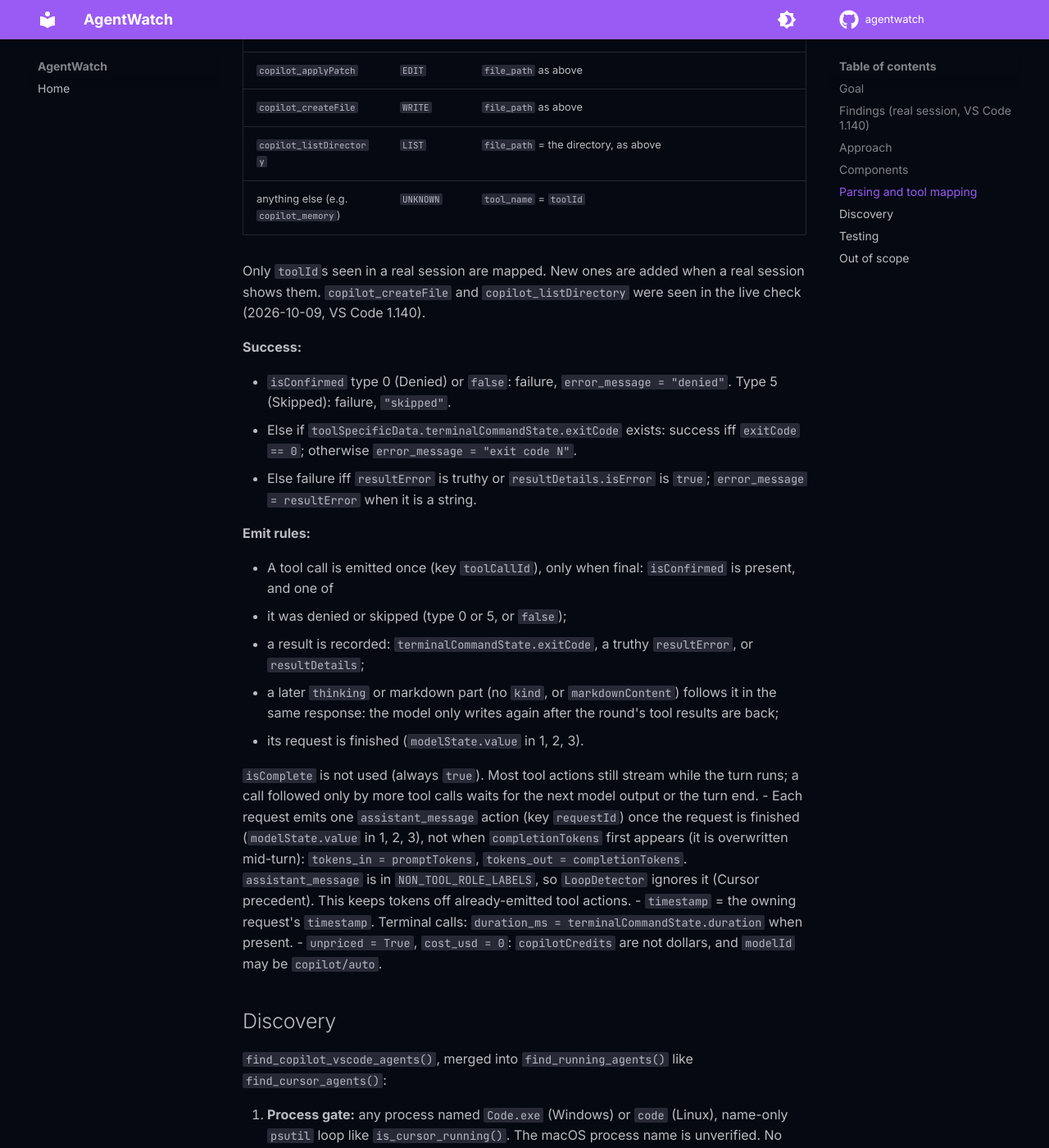
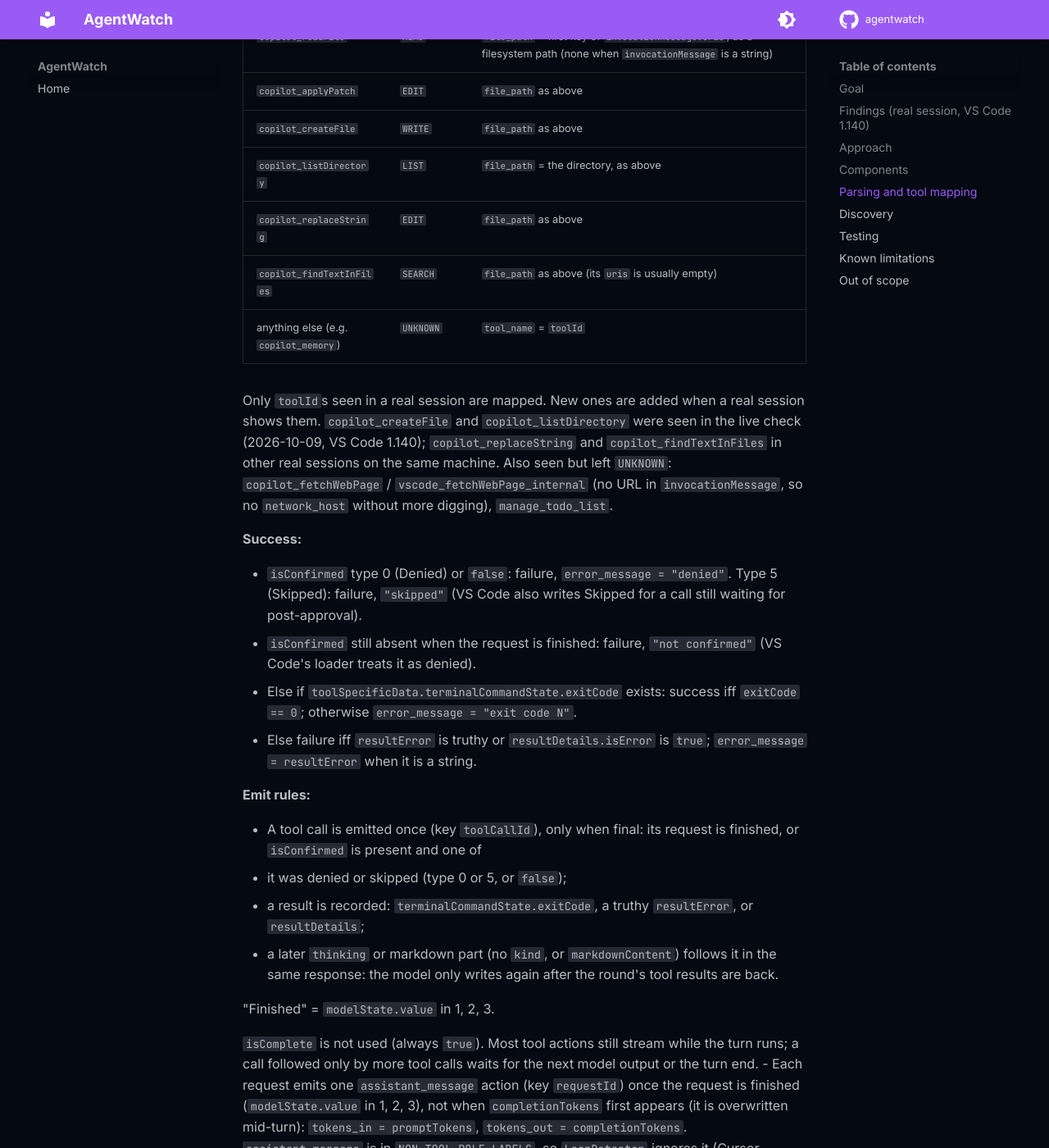
Before and after one commit to LoomLabs-Venture-Studio/agentwatch, an MkDocs documentation site: the page built from docs/superpowers/specs/2026-10-09-copilot-vscode-design.md, in a window 1280 px wide and 1400 px high, scrolled down 2837 px. Shown: the whole window at 82% size. Built offline with MkDocs 1.6.1 and Material for MkDocs 9.7.7, drawn with Linux system fonts in a browser that asks for light colours; comment, search, counter and statistics services are not loaded; some of the changed text lies outside the part shown.

Commit message:
docs(spec): fold in QA findings: more tool ids, unconfirmed calls, list delete [#87]
Co-Authored-By: Claude Opus 5.5 <noreply@anthropic.com>
Claude-Session: https://claude.ai/code/session_01MM6nu8vDf74QdhNC9iSfgD

```diff
--- a/docs/superpowers/specs/2026-10-09-copilot-vscode-design.md
+++ b/docs/superpowers/specs/2026-10-09-copilot-vscode-design.md
@@ -25,7 +25,8 @@ The file is a **mutation log**, not an event log:
 - `{"kind":2,"k":[path...],"v":[...],"i":n}` — extend the array at `k` with
   `v` (`v` may be absent); when `i` is present, truncate the array to `i`
   first.
-- `{"kind":3,"k":[path...]}` — delete the key at `k`.
+- `{"kind":3,"k":[path...]}` — delete the key at `k` (VS Code sets it to
+  `undefined`, so on an array index the slot is cleared, not removed).
 - A `kind:0` line resets the state. VS Code also rewrites the whole file
   (its "replace" op), so the file can shrink.
 
@@ -110,16 +111,25 @@ incremental mutation application is not worth the code.
 | `copilot_applyPatch` | `EDIT` | `file_path` as above |
 | `copilot_createFile` | `WRITE` | `file_path` as above |
 | `copilot_listDirectory` | `LIST` | `file_path` = the directory, as above |
+| `copilot_replaceString` | `EDIT` | `file_path` as above |
+| `copilot_findTextInFiles` | `SEARCH` | `file_path` as above (its `uris` is usually empty) |
 | anything else (e.g. `copilot_memory`) | `UNKNOWN` | `tool_name` = `toolId` |
 
 Only `toolId`s seen in a real session are mapped. New ones are added when a
 real session shows them. `copilot_createFile` and `copilot_listDirectory` were
-seen in the live check (2026-10-09, VS Code 1.140).
+seen in the live check (2026-10-09, VS Code 1.140); `copilot_replaceString`
+and `copilot_findTextInFiles` in other real sessions on the same machine.
+Also seen but left `UNKNOWN`: `copilot_fetchWebPage` /
+`vscode_fetchWebPage_internal` (no URL in `invocationMessage`, so no
+`network_host` without more digging), `manage_todo_list`.
 
 **Success:**
 
 - `isConfirmed` type 0 (Denied) or `false`: failure, `error_message =
-  "denied"`. Type 5 (Skipped): failure, `"skipped"`.
+  "denied"`. Type 5 (Skipped): failure, `"skipped"` (VS Code also writes
+  Skipped for a call still waiting for post-approval).
+- `isConfirmed` still absent when the request is finished: failure,
+  `"not confirmed"` (VS Code's loader treats it as denied).
 - Else if `toolSpecificData.terminalCommandState.exitCode` exists: success iff
   `exitCode == 0`; otherwise `error_message = "exit code N"`.
 - Else failure iff `resultError` is truthy or `resultDetails.isError` is
@@ -127,15 +137,16 @@ seen in the live check (2026-10-09, VS Code 1.140).
 
 **Emit rules:**
 
-- A tool call is emitted once (key `toolCallId`), only when final:
-  `isConfirmed` is present, and one of
+- A tool call is emitted once (key `toolCallId`), only when final: its
+  request is finished, or `isConfirmed` is present and one of
   - it was denied or skipped (type 0 or 5, or `false`);
   - a result is recorded: `terminalCommandState.exitCode`, a truthy
     `resultError`, or `resultDetails`;
   - a later `thinking` or markdown part (no `kind`, or `markdownContent`)
     follows it in the same response: the model only writes again after the
-    round's tool results are back;
-  - its request is finished (`modelState.value` in 1, 2, 3).
+    round's tool results are back.
+
+  "Finished" = `modelState.value` in 1, 2, 3.
 
   `isComplete` is not used (always `true`). Most tool actions still stream
   while the turn runs; a call followed only by more tool calls waits for
@@ -203,10 +214,18 @@ route it.
   (on this machine `code` on PATH is Cursor), then `agentwatch ps`,
   `watch-all` (headless), `check`.
 
+## Known limitations
+
+- A finished call followed only by another tool call is held until the next
+  model output or the request end (seen live: `createFile` held behind a
+  terminal call waiting for confirmation).
+- A call confirmed but without a recorded result when its request is
+  cancelled is emitted as a success.
+
 ## Out of scope
 
 Flat `.json` session files (VS Code before 1.109, or
 `chat.useLogSessionStorage: false`), VS Code Insiders / VSCodium user dirs (`default_user_dir(app)` makes them a
-one-line addition), archived chats, remote/WSL windows, edit tools not yet
-seen live (`replaceString`, `createFile`, ...), Copilot credit reporting,
+one-line addition), archived chats, remote/WSL windows, tools not yet seen in a real session
+(e.g. `copilot_multiReplaceString`), web-fetch URLs, Copilot credit reporting,
 Cline (own spec).
```
